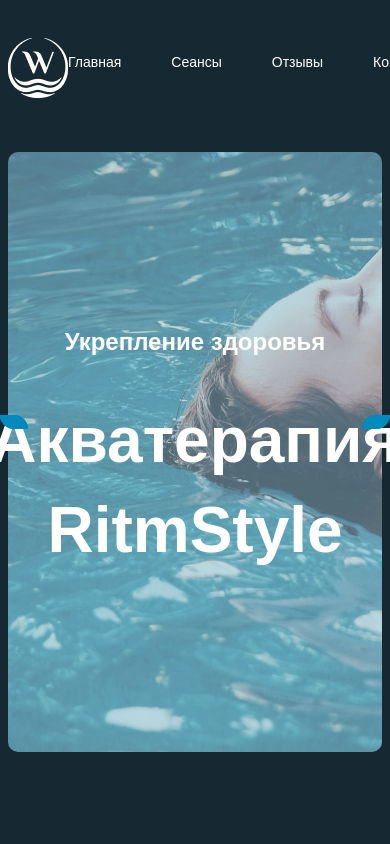
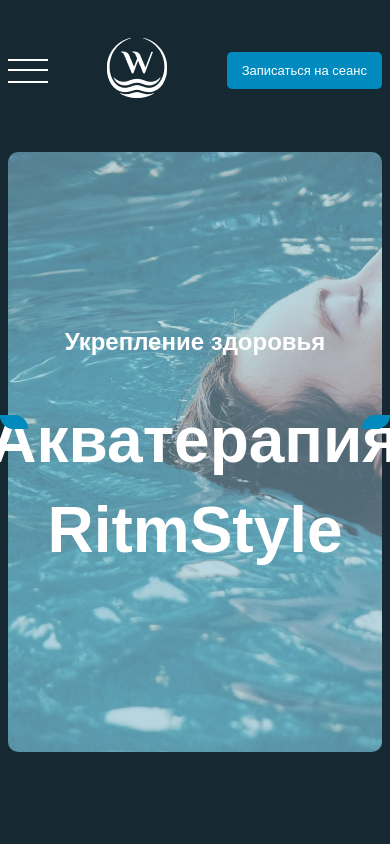
Before and after one commit to Shaimullina/Acva, a plain HTML site: page index.html in a window 390 px wide. Shown: the top 844 px of the page. Drawn offline with Linux system fonts and the light colour scheme; a web font is replaced by a local one.

Commit message:
first JS

```diff
--- a/index.html
+++ b/index.html
@@ -13,6 +13,9 @@
     <header class="header">
       <div class="wrapper">
         <div class="header__inner">
+          <button class="hamburger" type="button">
+            <span></span>
+        </button>
           <a href="#"> <img class="logo" src="images\logo.png" alt="логотип">
            </a>
       <nav class="menu">
@@ -295,5 +298,6 @@
 </div>
 
        </footer>
+       <script src="script.js"></script>
    </body>
 </html>
--- /dev/null
+++ b/script.js
@@ -0,0 +1,5 @@
+let menuBtn = document.querySelector('.hamburger');
+
+menuBtn.addEventListener('click', function() {
+    menuBtn.classList.toggle('open');
+});
--- a/style.css
+++ b/style.css
@@ -501,7 +501,7 @@ gap: 23px;
    max-width: 1296px;
 }
 
-.tittle_news_small{
+.tittle_news_small {
    margin-bottom: 100px;
     font-family: 'El Messiri', sans-serif;
     font-weight: 700;
@@ -511,7 +511,7 @@ gap: 23px;
     text-align: center;
 }
 
-.grid4{
+.grid4 {
    display: grid;
     grid-template:
         "a b c"
@@ -579,7 +579,7 @@ gap: 23px;
    width: 100%;
    max-width: 1296px
   }
-  .number{
+  .number {
    position: absolute;
    font-family: 'El Messiri', sans-serif;
    text-align:left;
@@ -604,7 +604,8 @@ gap: 23px;
    font-family: 'El Messiri', sans-serif;
    padding-top: 30px;
 }
-.form_main{
+
+.form_main {
       display: flex;
       flex-direction: row;
       justify-content: flex-start;
@@ -643,10 +644,79 @@ flex-direction: column;
    text-align:left;
 }
 
-.line_bt{
+.line_bt {
    border-top: #ffffff;
    border: 40px;
-  margin: 0 auto;
-width: 100%;
-max-width: 1296px;
+   margin: 0 auto;
+   width: 100%;
+   max-width: 1296px;
 }
+
+
+.hamburger {
+   display: none;
+   z-index: 1000;
+   width: 40px;
+   height: 16px;
+   padding: 0;
+   background: transparent;
+   overflow: visible;
+   text-align: center;
+   border: none;
+   outline: none;
+   cursor: pointer;
+   appearance: none;
+}
+
+.hamburger span {
+   display: block;
+   width: 100%;
+   height: 2px;
+   background: #fff;
+   transition: all 0.3s ease-out;
+}
+
+.hamburger span:before {
+   content: "";
+   position: relative;
+   top: -10px;
+   display: block;
+   width: 100%;
+   height: 2px;
+   background: #fff;
+}
+
+.hamburger span:after {
+   content: "";
+   position: relative;
+   top: 10px;
+   display: block;
+   width: 100%;
+   height: 2px;
+   background: #fff;
+}
+
+.hamburger.open span:before {
+   content: none;
+}
+
+.hamburger.open span {
+   transform:  rotate(-45deg);
+
+}
+
+.hamburger.open span:after {
+   transform: translateY(-10px) rotate(90deg);
+
+}
+
+@media(max-width: 900px) {
+   .menu {
+       display: none;
+   }
+
+   .hamburger {
+       display: block;
+   }
+
+}
```
